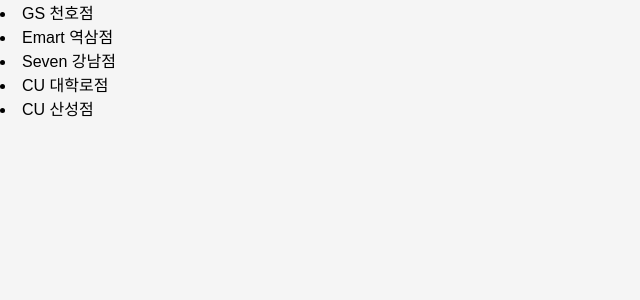
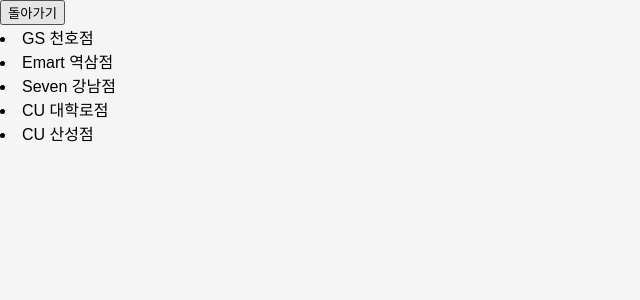
Before and after one commit to gangnam-brochure/brochure, a React (Create React App) app in the folder brochure/: page /favorites in a window 1280 px wide. Shown: the top 300 px of the page, without its empty margins (0-640 px from the left). Built offline with nearby package versions, Linux system fonts and the light colour scheme.

Commit message:
bookmark

```diff
--- a/brochure/src/components/favorites/Favorite.js
+++ b/brochure/src/components/favorites/Favorite.js
@@ -1,19 +1,23 @@
 
 import {useState,useEffect} from "react";
 import { getFavoList } from "../../Api/BrochureApi";
+import { useNavigate } from "react-router-dom";
 export const Favorite = () => {
-
+    const navigate = useNavigate();
     const [favoList,setFavoList] = useState([]);
 
     useEffect(()=>{
         setFavoList(getFavoList);
     },[]);
   return(
+    <>
     <div>
+    <button onClick={()=> navigate(-1)}>돌아가기</button>
         {favoList.map((item, index) => (
                 <div key={index}>
                 <li>{item.name} {item.place} </li>
                 </div>
             ))}
     </div>
+    </>
   )};
```
